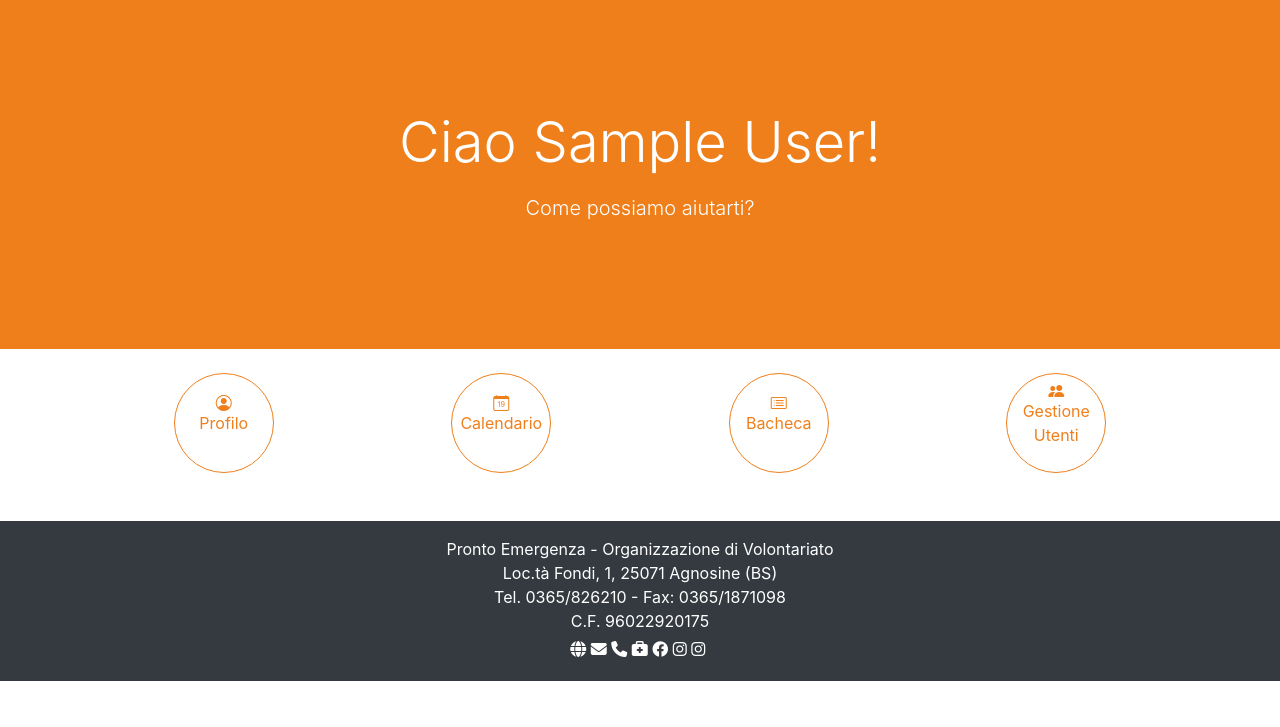
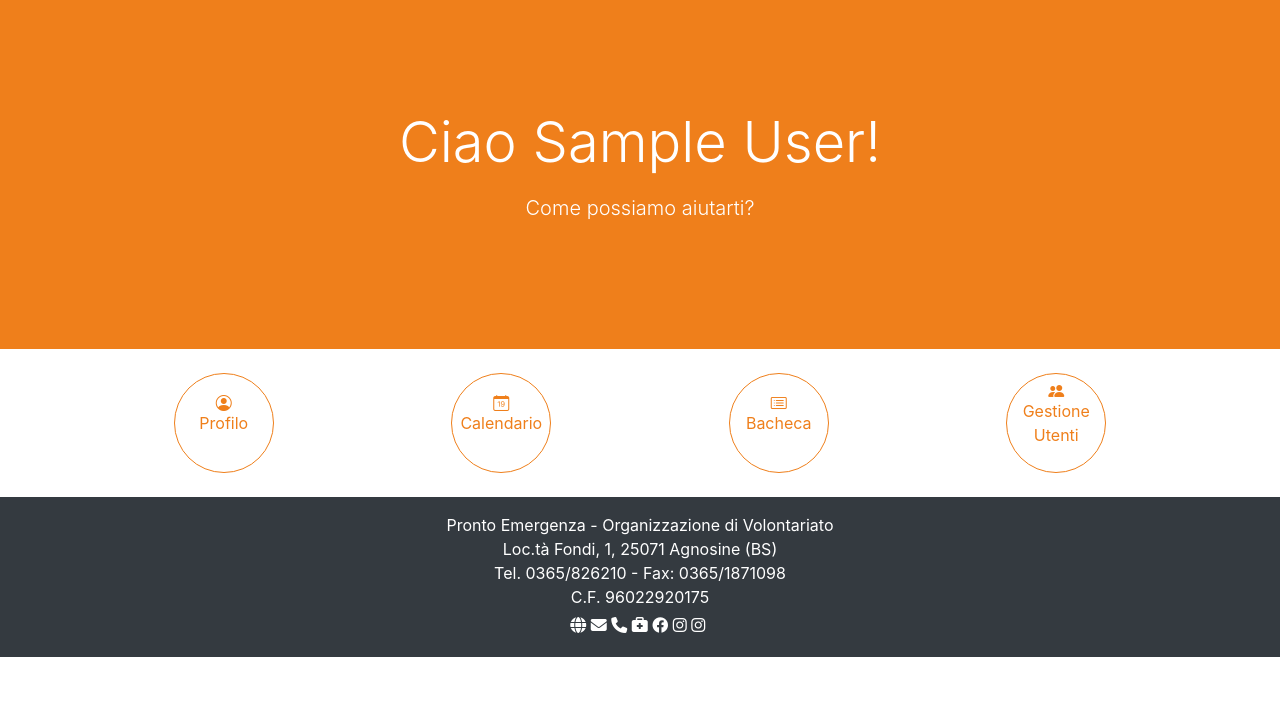
Before and after one commit to ICT-Perlasca/ProntoEmergenza2025, a PHP site: page /ProntoEmergenza2025/ in a window 1280 px wide. Shown: the part 73-800 px from the top of the page. Run offline with PHP 8.4, Linux system fonts and the light colour scheme; the visitor is signed in with stand-in values (Sample User, id 1).

Commit message:
Fix footer

```diff
--- a/components/Footer/footer.php
+++ b/components/Footer/footer.php
@@ -40,7 +40,7 @@
         }
 
         return '
-            <footer class="bg-dark text-white text-center py-3 mt-5">
+            <footer class="bg-dark text-white text-center py-3">
                 <div class="container">
                     <p class="mb-0 text-center">
                     Pronto Emergenza - Organizzazione di Volontariato<br>
--- a/pages/home.php
+++ b/pages/home.php
@@ -31,7 +31,7 @@ if(!isset($_SESSION['idUtente'])){
                 </div>
             </section>
 
-            <div class="container mt-4">
+            <div class="container my-4">
                 <div class="d-flex flex-wrap justify-content-center gap-2">
                     <?php
                         echo COMP_Button('person-circle','Profilo','profiloUtente');
```
